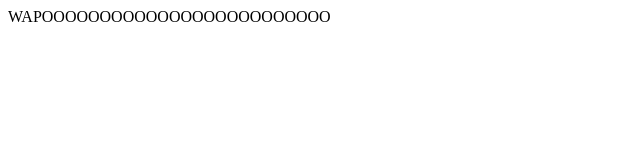
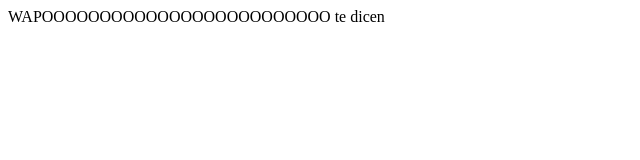
Before and after one commit to ShoroRagnar/Proyecto-REST-CPyD, a plain HTML site: page index.html in a window 1280 px wide. Shown: the full height of the page, 0-640 px from the left. Drawn offline with Linux system fonts and the light colour scheme.

Commit message:
proyecto subido

```diff
--- a/index.html
+++ b/index.html
@@ -7,6 +7,6 @@
     <title>Document</title>
 </head>
 <body>
-    WAPOOOOOOOOOOOOOOOOOOOOOOOOO
+    WAPOOOOOOOOOOOOOOOOOOOOOOOOO te dicen
 </body>
 </html>
```
